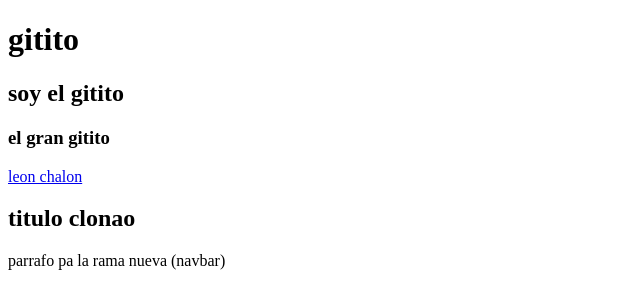
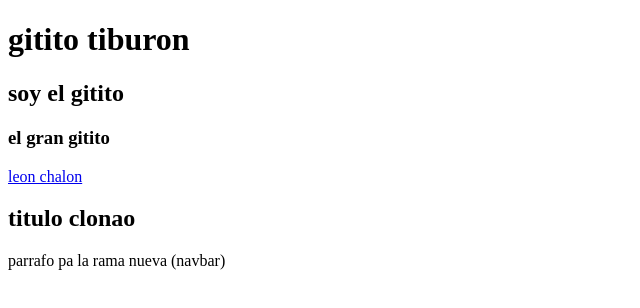
Before and after one commit to Jumilde/gitito, a plain HTML site: page gitito.html in a window 1280 px wide. Shown: the whole page, without its empty margins (0-640 px from the left). Drawn offline with Linux system fonts and the light colour scheme.

Commit message:
eltiburon

```diff
--- a/gitito.html
+++ b/gitito.html
@@ -6,7 +6,7 @@
     <title>git</title>
   </head>
   <body>
-    <h1>gitito</h1>
+    <h1>gitito tiburon</h1>
     <h2>soy el gitito</h2>
     <h3>el gran gitito</h3>
     <a href="#">leon chalon</a>
```
